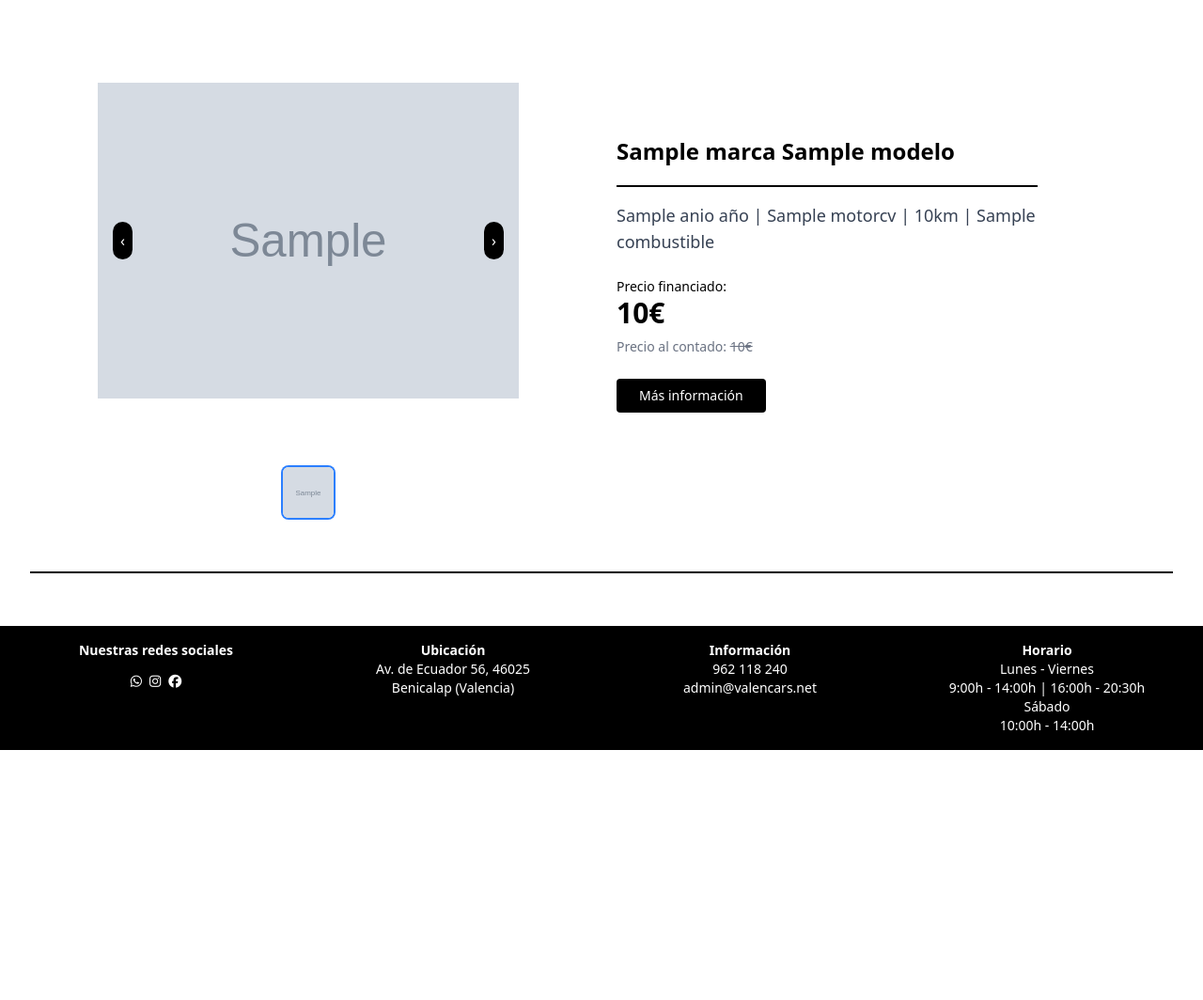
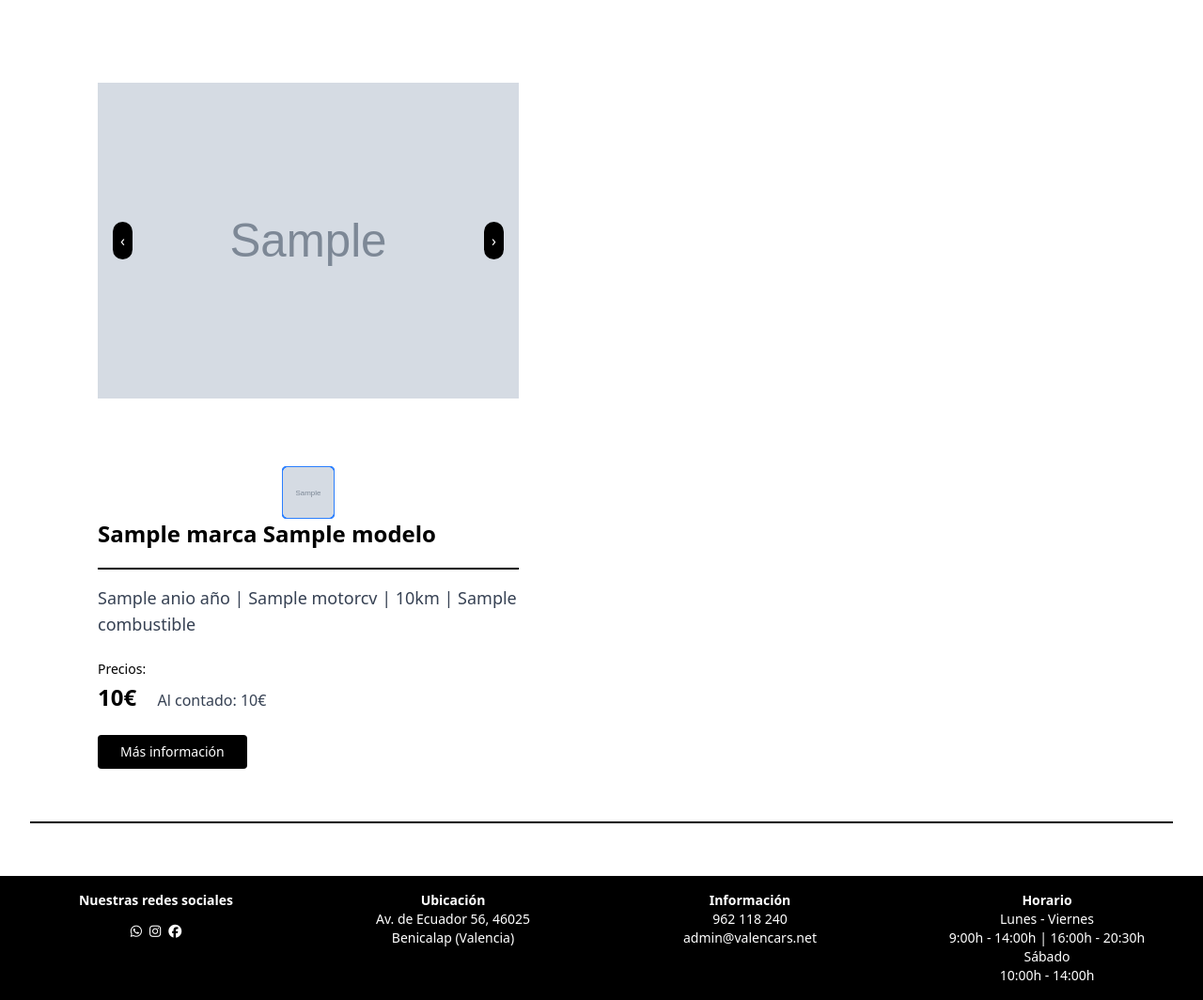
Before and after one commit to valencars/VALENCARS-WEB, a Flask app: template src/templates/coche.html in a window 1280 px wide. Shown: the part 86-1150 px from the top of the page at 94% size. Before the commit the page ends 884 px from the top, so only its background shows below. Run offline with Flask 3, Linux system fonts and the light colour scheme; the template is opened without the code that fills it: most values are stand-ins (such as "Sample title", 1, 10 or a date in 2020); grey boxes marked "Sample" are stand-in pictures; some libraries are stand-ins or nearby versions.

Commit message:
Update coche.html

```diff
--- a/src/templates/coche.html
+++ b/src/templates/coche.html
@@ -32,10 +32,10 @@
     </div>
 
 
-    <!-- Thumbnails -->
-    <div class="flex space-x-2 mt-4">
+<!-- Thumbnails con scroll horizontal -->
+<div class="flex overflow-x-auto space-x-2 mt-4 max-w-full scrollbar-thin scrollbar-thumb-gray-400 scrollbar-track-gray-100">
   {% for image in images %}
-        <div class="thumbnail w-14 h-14 cursor-pointer bg-gray-300 border border-black rounded-md">
+    <div class="thumbnail flex-shrink-0 w-14 h-14 cursor-pointer bg-gray-300 border border-black rounded-md">
       <img
         src="{{ url_for('uploaded_file', filename=image) }}"
         alt="Thumbnail"
@@ -43,7 +43,7 @@
     </div>
   {% endfor %}
 </div>
-  </div>
+
 
   <!-- Car Info -->
   <div class="flex flex-col justify-center">
@@ -55,9 +55,13 @@
     </div>
 
 <div class="mb-6">
-      <p class="text-sm">Precio financiado:</p>
-      <p class="text-3xl font-bold text-black">{{ "{:,.0f}".format(datos['precio_financiado']).replace(",", ".") }}€</p>
-      <p class="text-sm mt-2 text-gray-500">Precio al contado: <span class="line-through">{{ "{:,.0f}".format(datos['precio_contado']).replace(",", ".")}}€</span></p>
+  <p class="text-sm mb-1">Precios:</p>
+  <p class="text-2xl font-bold text-black">
+    {{ "{:,.0f}".format(datos['precio_financiado']).replace(",", ".") }}€
+    <span class="text-base font-normal text-gray-700 ml-4">
+      Al contado: {{ "{:,.0f}".format(datos['precio_contado']).replace(",", ".") }}€
+    </span>
+  </p>
 </div>
 
     <a href="{{ url_for('contacto' ) }}" class="bg-black text-white px-6 py-2 rounded text-sm w-fit">Más información</a>
```
Lines whose indentation alone changed are shown as unchanged.
